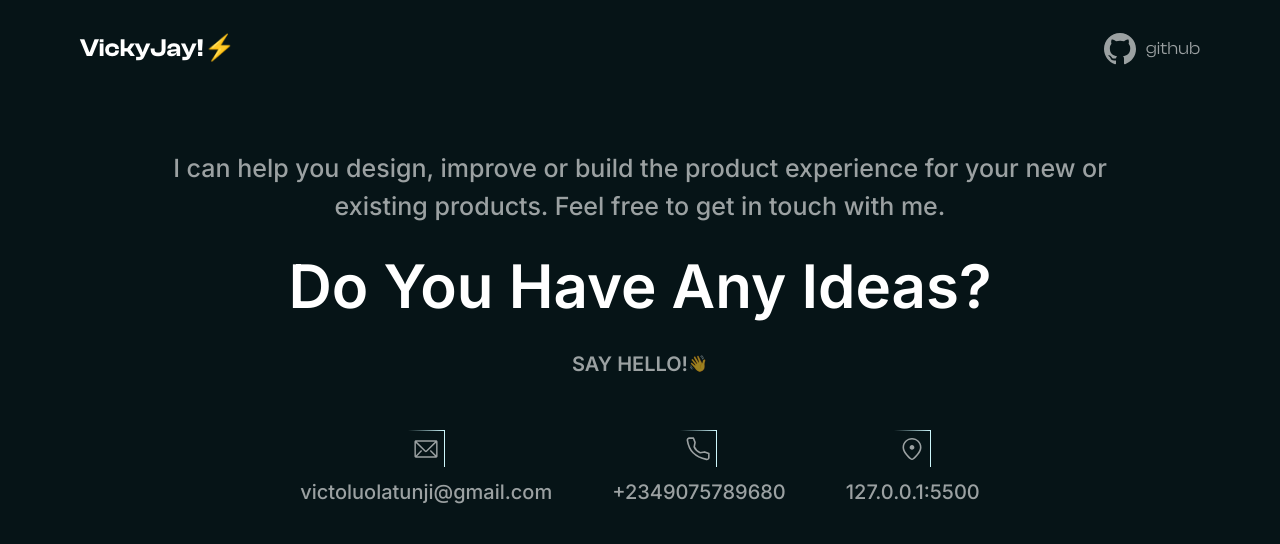
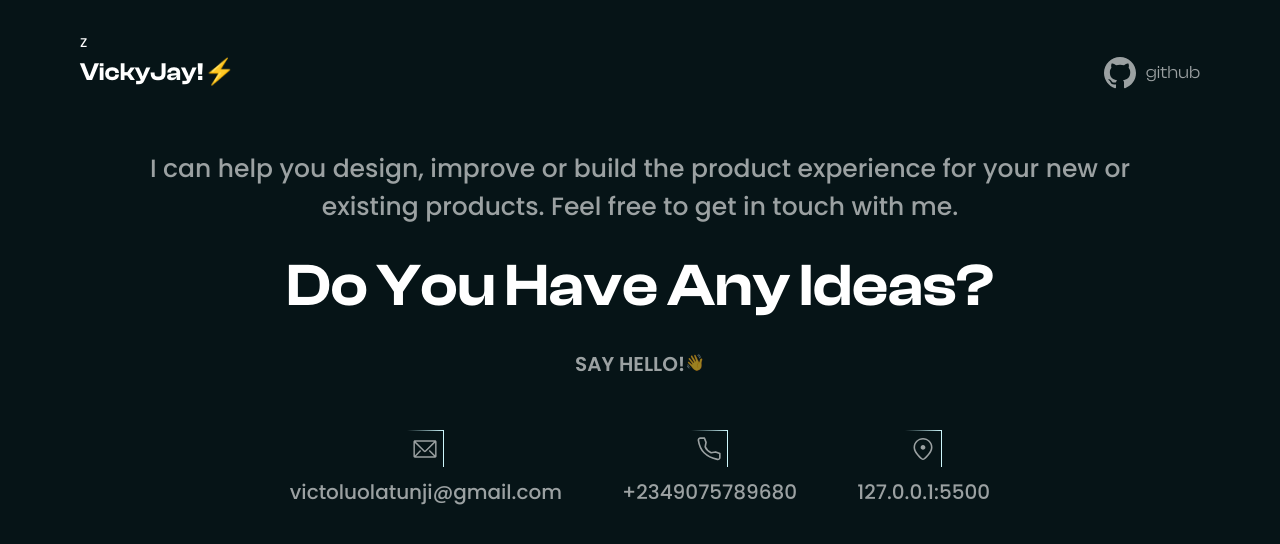
Before and after one commit to Victorola-coder/fakelos, a Next.js app: page / in a window 1280 px wide. Shown: the top 544 px of the page. Built offline with nearby package versions, Linux system fonts and the light colour scheme.

Commit message:
[add] : fonts && global fonts

```diff
--- a/app/layout.tsx
+++ b/app/layout.tsx
@@ -1,8 +1,13 @@
 import type { Metadata } from "next";
-import { Inter } from "next/font/google";
+import { Poppins } from "next/font/google";
 import "@/public/styles/index.css";
 
-const inter = Inter({ subsets: ["latin"] });
+const poppins = Poppins({
+  subsets: ["latin"],
+  display: "swap",
+  variable: "--font-poppins",
+  weight: ["100", "200", "300", "400", "500", "600", "700", "800", "900"],
+});
 
 const keywords = [
   "VickyJay",
@@ -55,7 +60,7 @@ export default function RootLayout({
 }>) {
   return (
     <html lang="en">
-      <body className={inter.className}>{children}</body>
+      <body className={poppins.className}>{children}</body>
     </html>
   );
 }
--- a/components/contact.tsx
+++ b/components/contact.tsx
@@ -33,7 +33,7 @@ const Contact = () => {
           I can help you design, improve or build the product experience for
           your new or existing products. Feel free to get in touch with me.
         </h3>
-        <h1 className="font-clashbold_ font-semibold text-xl text-white md:text-[60px] md:leading-[73.8px]">
+        <h1 className="font-clashbold font-semibold text-xl text-white md:text-[60px] md:leading-[73.8px]">
           Do You Have Any Ideas?
         </h1>
 
--- a/components/navbar.tsx
+++ b/components/navbar.tsx
@@ -7,7 +7,7 @@ const Navbar = () => {
       <main className="">
         <header
           className={`fixed z-40 top-0 md:relatives bg-[#061417]/90 pb-3 md:bg-transparent w-full scroll:bg-black pt-[20px] px-[32px] md:py-[30px] lg:px-[80px]`}
-        >
+        >z
           <nav className={`flex items-center justify-between`}>
             {/* <h2
               className={`font-clashbold font-semibold text-[18px] md:text-[25px] leading-[]`}
```
